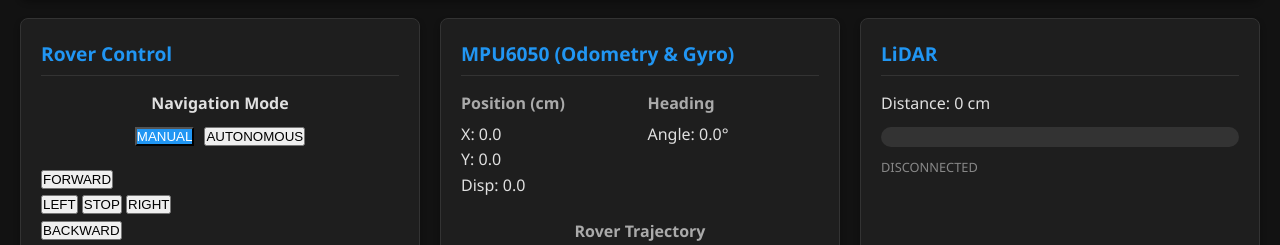
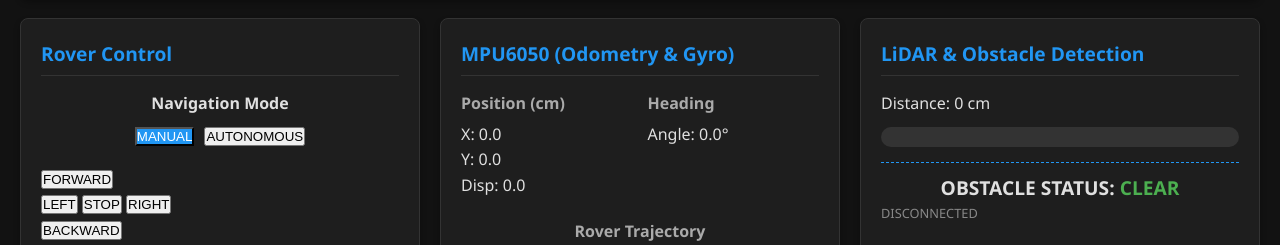
Before and after one commit to prajwal782007/Rover, a Flask app: page / in a window 1280 px wide. Shown: the part 780-1025 px from the top of the page. Run offline with Flask 3, Linux system fonts and the light colour scheme; some libraries are stand-ins or nearby versions.

Commit message:
feat: add initial HTML template for ESP32 rover control dashboard

```diff
--- a/static/js/sensors.js
+++ b/static/js/sensors.js
@@ -10,6 +10,7 @@ class SensorManager {
         this.lidarDist = document.getElementById('lidar-distance');
         this.lidarFill = document.getElementById('lidar-fill');
         this.lidarStatus = document.getElementById('lidar-sensor-status');
+        this.obsStatus = document.getElementById('obs-status');
 
         // Trajectory Canvas
         this.canvas = document.getElementById('trajectory-canvas');
@@ -30,28 +31,33 @@ class SensorManager {
 
         // LiDAR
         if (telemetry.lidar !== undefined) {
-            const dist = telemetry.lidar;
-            this.lidarDist.textContent = dist;
+            this.lidarDist.textContent = telemetry.lidar;
 
-            if (dist > 0) {
+            if (telemetry.lidar > 0) {
                 this.lidarStatus.textContent = 'CONNECTED';
                 this.lidarStatus.style.color = 'var(--success)';
 
-                // Visual bar (assuming max 200cm for visual scale)
-                let pct = Math.min((dist / 200) * 100, 100);
-                this.lidarFill.style.width = pct + '%';
+                // Update fill bar
+                const maxDist = 400; // 4 meters max typical
+                const pct = Math.min((telemetry.lidar / maxDist) * 100, 100);
+                this.lidarFill.style.width = `${pct}%`;
 
-                if (dist < 20) {
-                    this.lidarFill.style.background = 'var(--danger)';
-                } else if (dist < 50) {
-                    this.lidarFill.style.background = '#ff9800';
+                // Obstacle Status matching ESP32 (< 25 cm)
+                if (telemetry.lidar < 25) {
+                    this.obsStatus.textContent = "OBSTACLE DETECTED";
+                    this.obsStatus.style.color = "var(--danger)";
+                    this.lidarFill.style.backgroundColor = 'var(--danger)';
                 } else {
-                    this.lidarFill.style.background = 'var(--success)';
+                    this.obsStatus.textContent = "CLEAR";
+                    this.obsStatus.style.color = "var(--success)";
+                    this.lidarFill.style.backgroundColor = 'var(--primary)';
                 }
             } else {
                 this.lidarStatus.textContent = 'NO DATA / OFFLINE';
                 this.lidarStatus.style.color = 'var(--danger)';
                 this.lidarFill.style.width = '0%';
+                this.obsStatus.textContent = "UNKNOWN";
+                this.obsStatus.style.color = "#888";
             }
         }
 
--- a/templates/index.html
+++ b/templates/index.html
@@ -118,11 +118,14 @@
 
         <!-- LiDAR -->
         <section class="panel">
-            <h2>LiDAR</h2>
+            <h2>LiDAR & Obstacle Detection</h2>
             <div class="lidar-display">
                 <p>Distance: <span id="lidar-distance">0</span> cm</p>
                 <div class="lidar-visual-bar">
                     <div id="lidar-fill" class="lidar-fill"></div>
+                </div>
+                <div style="margin-top: 15px; text-align: center; font-size: 1.2em; font-weight: bold; border-top: 1px dashed var(--primary); padding-top: 10px;">
+                    OBSTACLE STATUS: <span id="obs-status" style="color: var(--success);">CLEAR</span>
                 </div>
                 <p class="sensor-status" id="lidar-sensor-status">DISCONNECTED</p>
             </div>
```
